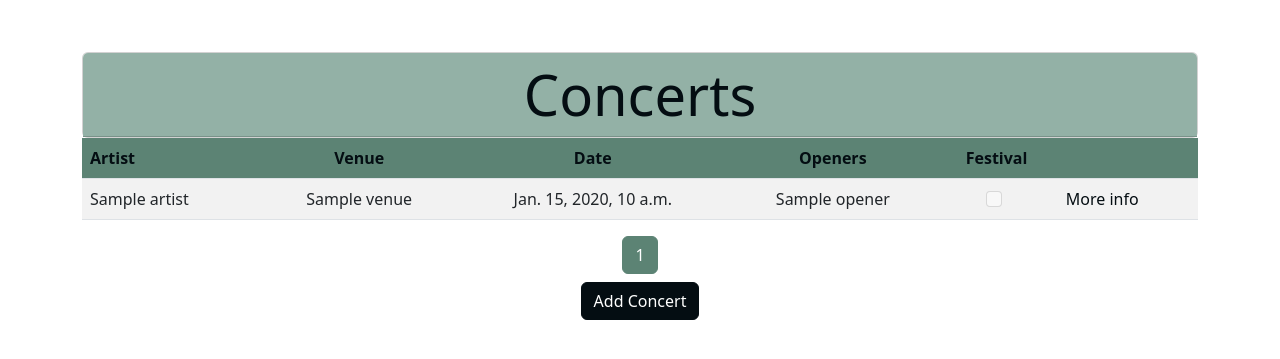
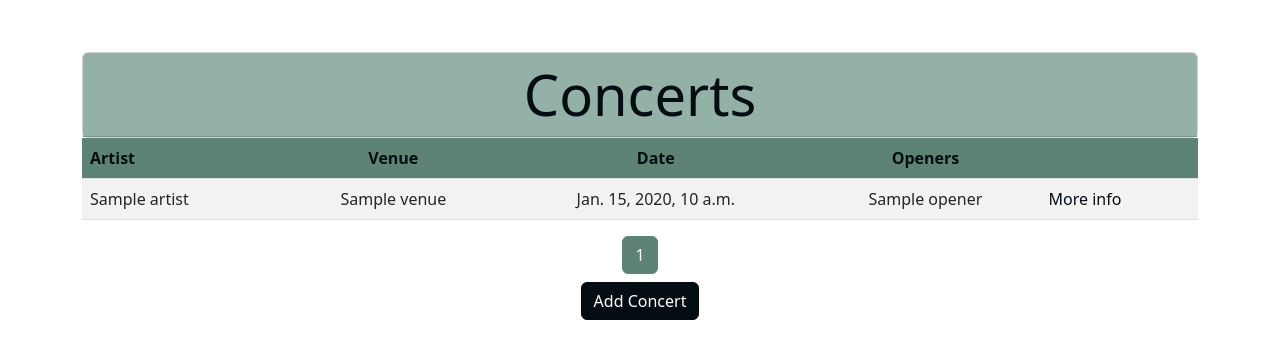
Before and after one commit to soehlert/concert-elephant, a Django app: template concert_elephant/templates/concerts/concert_list.html in a window 1280 px wide. Shown: the part 80-439 px from the top of the page. Run offline with Django 4.2, Linux system fonts and the light colour scheme; the template is opened without the code that fills it: most values are stand-ins (such as "Sample title", 1, 10 or a date in 2020); some libraries are stand-ins or nearby versions.

Commit message:
refactor(festival): remove festival tracking
it was clunky from the UX, I don't care about festivals much and if someone really did they'd probably want to track them in ways I wasn't really providing anyways

```diff
--- a/concert_elephant/templates/concerts/concert_list.html
+++ b/concert_elephant/templates/concerts/concert_list.html
@@ -13,7 +13,6 @@
             <th class="text-center" scope="col">Venue</th>
             <th class="text-center" scope="col">Date</th>
             <th class="text-center" scope="col">Openers</th>
-            <th class="text-center" scope="col">Festival</th>
             <th></th>
           </tr>
         </thead>
@@ -27,24 +26,6 @@
                 {{ opener.name }}
                 {% if not forloop.last %},{% endif %}
               {% endfor %}
-            </td>
-            <td class="text-center">
-              {% if concert.festival %}
-                <input class="form-check-input"
-                       type="checkbox"
-                       value=""
-                       id="flexCheckCheckedDisabled"
-                       checked
-                       disabled />
-                <label class="form-check-label" for="flexCheckChecked"></label>
-              {% else %}
-                <input class="form-check-input"
-                       type="checkbox"
-                       value=""
-                       id="flexCheckDisabled"
-                       disabled />
-                <label class="form-check-label" for="flexCheckDefault"></label>
-              {% endif %}
             </td>
             <td>
               <a class="link-custom link-offset-2 link-underline-opacity-0 link-underline-opacity-25-hover text-decoration-none"
--- a/concerts/api/serializers.py
+++ b/concerts/api/serializers.py
@@ -12,7 +12,7 @@ class ArtistSerializer(serializers.ModelSerializer):
 class ConcertSerializer(serializers.ModelSerializer):
     class Meta:
         model = Concert
-        fields = ["artist", "venue", "date", "opener", "festival"]
+        fields = ["artist", "venue", "date", "opener"]
 
 
 class VenueSerializer(serializers.ModelSerializer):
--- a/concerts/forms.py
+++ b/concerts/forms.py
@@ -8,7 +8,7 @@ from .models import Artist, Concert, Venue
 class ConcertForm(forms.ModelForm):
     class Meta:
         model = Concert
-        fields = ["artist", "venue", "date", "opener", "festival"]
+        fields = ["artist", "venue", "date", "opener"]
         widgets = {
             "date": DatePickerInput(options={"format": "MM/DD/YYYY"}, attrs={"class": "form-control"}),
         }
--- a/concerts/models.py
+++ b/concerts/models.py
@@ -55,7 +55,6 @@ class Concert(models.Model):
     venue = models.ForeignKey(Venue, on_delete=models.CASCADE, related_name="concerts")
     date = models.DateField()
     opener = models.ManyToManyField(Artist, related_name="opener_concerts", blank=True)
-    festival = models.BooleanField(default=False)
     attendees = models.ManyToManyField(settings.AUTH_USER_MODEL, related_name="concerts")
 
     class Meta:
```
Also changed, not shown: concert_elephant/templates/concerts/concert_detail.html (+0 -19 lines), concerts/migrations/0013_remove_concert_festival.py (added).
